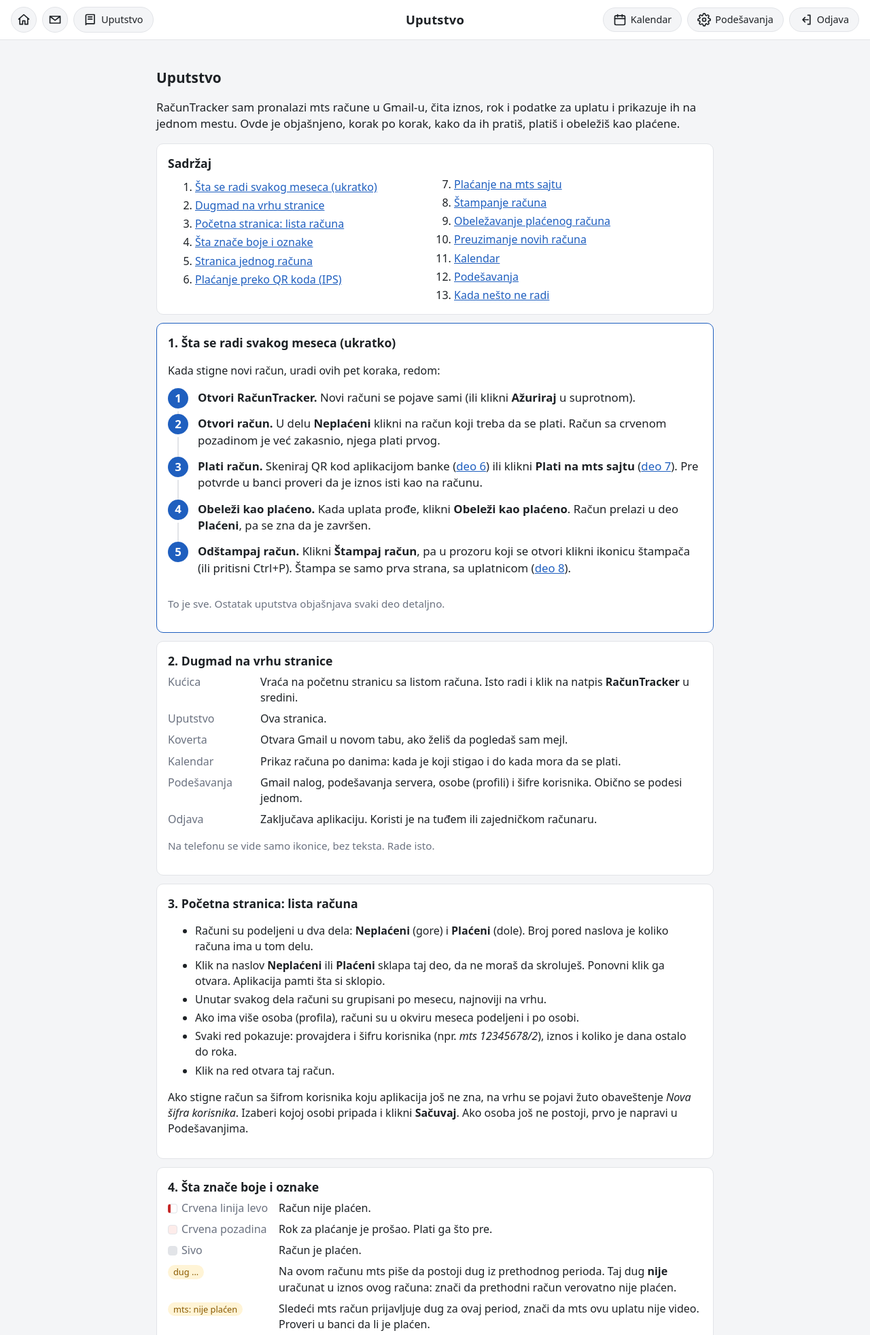
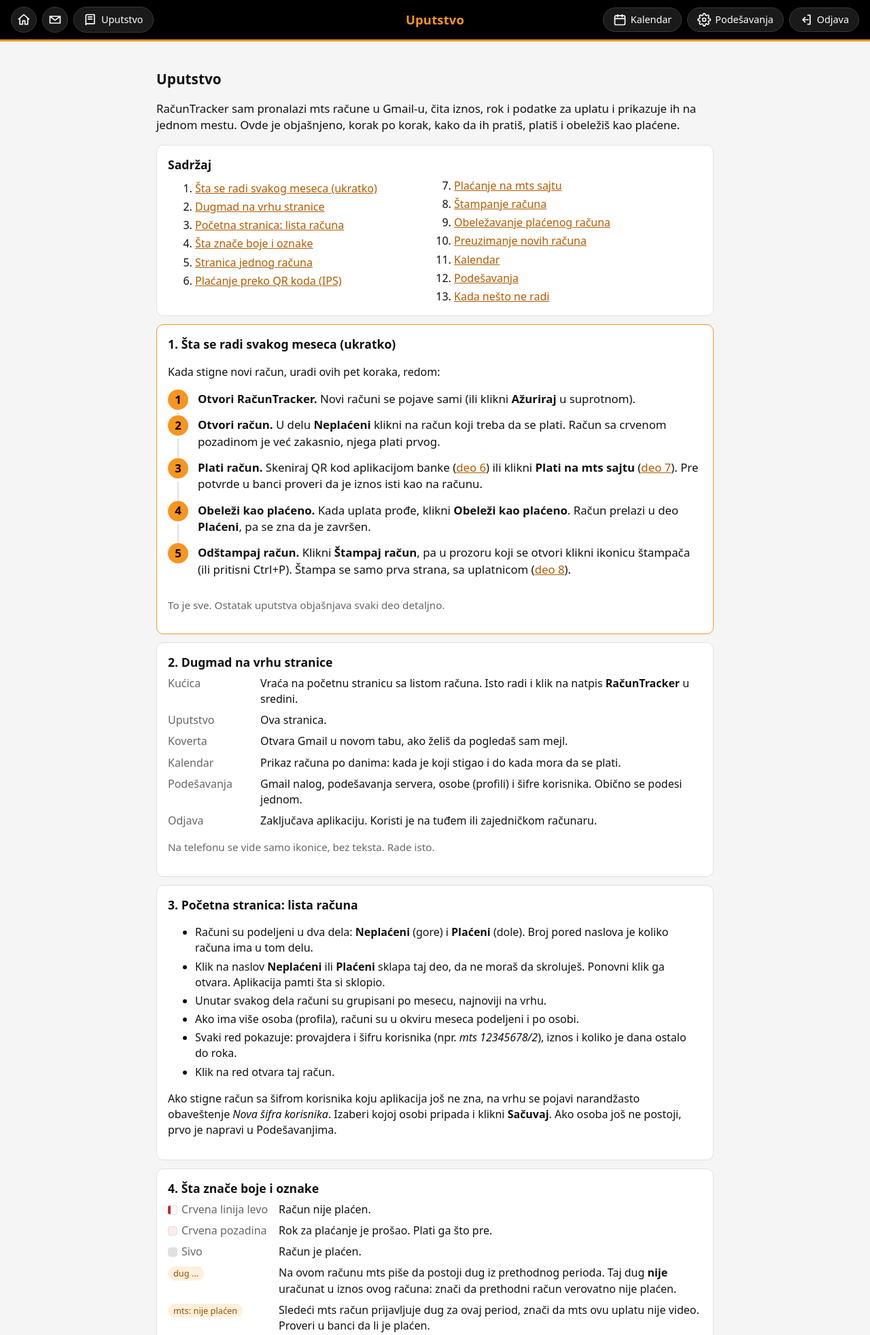
Before and after one commit to derdic23/racuntracker, a Flask app: page /uputstvo in a window 1280 px wide. Shown: the top 1964 px of the page at 68% size. Run offline with Flask 3, Linux system fonts and the light colour scheme; the visitor is signed in with stand-in values (Sample User, id 1); parts of the project's set-up code (start-up, migrations or seed data) failed here and were passed over.

Commit message:
style: orange/black team colors, update guide color names
Co-Authored-By: Claude Opus 5.5 <noreply@anthropic.com>

```diff
--- a/app/static/style.css
+++ b/app/static/style.css
@@ -1,32 +1,35 @@
 :root {
-  --bg: #f4f5f7; --card: #fff; --text: #1d2125; --muted: #6b7280; --line: #e2e4e8;
-  --red: #c62828; --red-bg: #fdecea; --warn: #8a5a00; --warn-bg: #fff4d6; --accent: #1f5fbf;
+  /* Team colors: orange #f79521, black, white. --link is orange dark enough to read on white. */
+  --bg: #f5f5f5; --card: #fff; --text: #111; --muted: #666; --line: #e0e0e0;
+  --red: #c62828; --red-bg: #fdecea; --warn: #9a4f00; --warn-bg: #fff0dc;
+  --accent: #f79521; --accent-ink: #000; --link: #b35c00;
 }
 @media (prefers-color-scheme: dark) {
   :root {
-    --bg: #15171a; --card: #1f2226; --text: #e8eaed; --muted: #9aa0a6; --line: #33373c;
-    --red: #ff6b6b; --red-bg: #3a1d1d; --warn: #f5c04a; --warn-bg: #3a3020; --accent: #6ea8ff;
+    --bg: #0a0a0a; --card: #171717; --text: #f2f2f2; --muted: #9a9a9a; --line: #2e2e2e;
+    --red: #ff6b6b; --red-bg: #3a1d1d; --warn: #f7b161; --warn-bg: #33240f; --link: #f79521;
   }
 }
 * { box-sizing: border-box; }
 body { margin: 0; background: var(--bg); color: var(--text); font: 16px/1.45 system-ui, sans-serif; }
 header { display: grid; grid-template-columns: 1fr auto 1fr; align-items: center; gap: 8px; padding: 10px 16px;
-  background: var(--card); border-bottom: 1px solid var(--line); position: sticky; top: 0; z-index: 10; }
+  background: #000; border-bottom: 3px solid var(--accent); position: sticky; top: 0; z-index: 10;
+  --bg: #1a1a1a; --text: #fff; --line: #3a3a3a; --link: var(--accent); }
 header nav { display: flex; justify-content: flex-end; align-items: center; gap: 8px; }
 header form { margin: 0; }
-.brand { font-weight: 800; font-size: 1.15rem; letter-spacing: .2px; color: var(--text); text-decoration: none; text-align: center; }
+.brand { font-weight: 800; font-size: 1.15rem; letter-spacing: .2px; color: var(--accent); text-decoration: none; text-align: center; }
 svg { width: 20px; height: 20px; fill: none; stroke: currentColor; stroke-width: 2; stroke-linecap: round; stroke-linejoin: round; flex: none; }
 .icon-button, .nav-button { display: inline-flex; align-items: center; gap: 6px; border: 1px solid var(--line); border-radius: 99px;
   background: var(--bg); color: var(--text); text-decoration: none; font: inherit; font-size: .9rem; cursor: pointer; }
 .icon-button { padding: 8px; }
 .header-left { display: flex; gap: 8px; }
 .nav-button { padding: 7px 14px; }
-.icon-button:hover, .nav-button:hover { border-color: var(--accent); color: var(--accent); }
+.icon-button:hover, .nav-button:hover { border-color: var(--accent); color: var(--link); }
 @media (max-width: 720px) { header .nav-button span { display: none; } header .nav-button { padding: 8px; } header nav { gap: 6px; } }
 @media (max-width: 400px) { header { padding: 10px 10px; gap: 4px; } .brand { font-size: 1rem; } .header-left { gap: 6px; } }
 main { max-width: 1400px; margin: 0 auto; padding: 16px 24px; }
 @media (max-width: 600px) { main { padding: 16px; } }
-a { color: var(--accent); }
+a { color: var(--link); }
 h1 { font-size: 1.3rem; margin: 24px 0 8px; }
 h2 { font-size: 1rem; color: var(--muted); margin: 16px 0 6px; }
 .card { background: var(--card); border: 1px solid var(--line); border-radius: 10px; padding: 16px; margin: 12px 0; }
@@ -59,8 +62,8 @@ dd.big { font-size: 1.4rem; font-weight: 700; }
 
 button, .button { display: inline-block; font: inherit; padding: 10px 16px; border-radius: 8px; cursor: pointer;
   border: 1px solid var(--line); background: var(--card); color: var(--text); text-decoration: none; }
-button.primary, .button.primary { background: var(--accent); border-color: var(--accent); color: #fff; }
-button.link { border: 0; background: none; padding: 0; color: var(--accent); }
+button.primary, .button.primary { background: var(--accent); border-color: var(--accent); color: var(--accent-ink); font-weight: 600; }
+button.link { border: 0; background: none; padding: 0; color: var(--link); }
 .qr { display: block; width: 100%; max-width: 320px; margin: 0 auto 12px; background: #fff; padding: 8px; border-radius: 8px; image-rendering: pixelated; }
 
 .login { max-width: 360px; margin: 40px auto; }
@@ -116,7 +119,7 @@ main { padding-bottom: 88px; }
 /* Info icon: explanation on hover, or on tap/focus on phones */
 .info { position: relative; display: inline-flex; align-items: center; justify-content: center; width: 18px; height: 18px; margin-left: 4px;
   border-radius: 50%; border: 1px solid var(--muted); color: var(--muted); font: italic 700 12px/1 Georgia, serif; cursor: help; vertical-align: middle; }
-.info:hover, .info:focus { border-color: var(--accent); color: var(--accent); outline: none; }
+.info:hover, .info:focus { border-color: var(--accent); color: var(--link); outline: none; }
 .info::after { content: attr(data-tip); position: absolute; left: -8px; bottom: calc(100% + 8px);
   width: max-content; max-width: min(280px, 80vw); padding: 8px 10px; border-radius: 8px; background: var(--text); color: var(--bg);
   font: 400 .85rem/1.4 system-ui, sans-serif; white-space: normal; text-align: left; pointer-events: none; opacity: 0; transition: opacity .12s; z-index: 20; }
@@ -132,10 +135,10 @@ main { padding-bottom: 88px; }
 .day.other { opacity: .4; }
 .day.today { border-color: var(--accent); box-shadow: inset 0 0 0 1px var(--accent); }
 .day .num { font-size: .8rem; color: var(--muted); }
-.day.today .num { color: var(--accent); font-weight: 700; }
+.day.today .num { color: var(--link); font-weight: 700; }
 .ev { display: block; font-size: .75rem; line-height: 1.3; padding: 2px 6px; border-radius: 6px; text-decoration: none;
   white-space: nowrap; overflow: hidden; text-overflow: ellipsis; border-left: 3px solid; }
-.ev.stigao { background: color-mix(in srgb, var(--accent) 15%, transparent); color: var(--accent); }
+.ev.stigao { background: color-mix(in srgb, var(--text) 8%, transparent); color: var(--text); }
 .ev.rok { background: var(--warn-bg); color: var(--warn); }
 .ev.rok.overdue { background: var(--red-bg); color: var(--red); }
 .ev.paid { background: transparent; color: var(--muted); }
@@ -148,7 +151,7 @@ main { padding-bottom: 88px; }
   .day { min-height: 56px; }
   .day .ev { padding: 0; height: 6px; border-left: 0; border-radius: 3px; }
   .day .ev span { display: none; }
-  .day .ev.stigao { background: var(--accent); }
+  .day .ev.stigao { background: var(--text); }
   .day .ev.rok { background: var(--warn); }
   .day .ev.rok.overdue { background: var(--red); }
   .day .ev.paid { background: var(--muted); }
@@ -192,10 +195,10 @@ main { padding-bottom: 88px; }
 .steps { list-style: none; counter-reset: step; padding: 0; margin: 12px 0; }
 .steps li { counter-increment: step; position: relative; padding: 0 0 14px 44px; margin: 0; font-size: 1.05rem; }
 .steps li::before { content: counter(step); position: absolute; left: 0; top: -2px; width: 30px; height: 30px; border-radius: 50%;
-  background: var(--accent); color: #fff; font-weight: 700; display: flex; align-items: center; justify-content: center; }
+  background: var(--accent); color: var(--accent-ink); font-weight: 700; display: flex; align-items: center; justify-content: center; }
 .steps li:not(:last-child)::after { content: ""; position: absolute; left: 14px; top: 32px; bottom: 2px; border-left: 2px solid var(--line); }
 
 .to-top { position: fixed; right: 16px; bottom: 16px; z-index: 10; width: 48px; height: 48px; padding: 0; border-radius: 50%;
-  display: flex; align-items: center; justify-content: center; background: var(--accent); border-color: var(--accent); color: #fff;
+  display: flex; align-items: center; justify-content: center; background: var(--accent); border-color: var(--accent); color: var(--accent-ink);
   box-shadow: 0 4px 14px rgba(0, 0, 0, .25); }
 .to-top[hidden] { display: none; }
--- a/app/templates/guide.html
+++ b/app/templates/guide.html
@@ -62,7 +62,7 @@ Ovde je objašnjeno, korak po korak, kako da ih pratiš, platiš i obeležiš ka
     <li>Svaki red pokazuje: provajdera i šifru korisnika (npr. <i>mts 12345678/2</i>), iznos i koliko je dana ostalo do roka.</li>
     <li>Klik na red otvara taj račun.</li>
   </ul>
-  <p>Ako stigne račun sa šifrom korisnika koju aplikacija još ne zna, na vrhu se pojavi žuto obaveštenje <i>Nova šifra korisnika</i>.
+  <p>Ako stigne račun sa šifrom korisnika koju aplikacija još ne zna, na vrhu se pojavi narandžasto obaveštenje <i>Nova šifra korisnika</i>.
   Izaberi kojoj osobi pripada i klikni <b>Sačuvaj</b>. Ako osoba još ne postoji, prvo je napravi u Podešavanjima.</p>
 </section>
 
@@ -86,7 +86,7 @@ Ovde je objašnjeno, korak po korak, kako da ih pratiš, platiš i obeležiš ka
     <li><b>Plati IPS-om</b> (sredina): QR kod za plaćanje iz aplikacije banke.</li>
     <li><b>Plati</b> (desno): plaćanje na mts sajtu, štampanje i PDF.</li>
   </ul>
-  <p>Iznad toga mogu da stoje žuta upozorenja (dug, sumnjiv mejl, podaci za proveru). Pročitaj ih pre plaćanja.</p>
+  <p>Iznad toga mogu da stoje narandžasta upozorenja (dug, sumnjiv mejl, podaci za proveru). Pročitaj ih pre plaćanja.</p>
   <p class="note"><b>Sumnjiv mejl</b> znači da nije potvrđeno da je mejl stvarno poslao mts. Takav račun ne plaćaj dok ne proveriš PDF i ne uporediš ga sa prethodnim računima.</p>
 </section>
 
@@ -138,7 +138,7 @@ Ovde je objašnjeno, korak po korak, kako da ih pratiš, platiš i obeležiš ka
 <section class="card" id="novi">
   <h2>10. Preuzimanje novih računa</h2>
   <ul>
-    <li>Klikni plavo dugme <b>Ažuriraj</b> dole desno na početnoj stranici. Provera može da potraje do minut, sačekaj da se stranica osveži.</li>
+    <li>Klikni narandžasto dugme <b>Ažuriraj</b> dole desno na početnoj stranici. Provera može da potraje do minut, sačekaj da se stranica osveži.</li>
     <li>Na vrhu se pojavi poruka koliko je novih računa stiglo.</li>
     <li>Proverava se pošta čiji naslov sadrži <i>mts</i>: labela <i>Racuni</i>, svi mejlovi i spam. Račun se prepoznaje po naslovu (<i>eRačun za mts usluge</i>) i PDF prilogu, sa bilo koje adrese. Račun sa adrese koja nije mts (<i>mts.rs</i>, <i>mtsracun.rs</i>) obeležava se kao sumnjiv. Prosleđeni mejlovi (<i>Fwd:</i>) i ostali mejlovi se ne čitaju.</li>
     <li>Isti račun se nikad ne doda dva puta, pa dugme može slobodno da se klikne više puta.</li>
@@ -149,8 +149,8 @@ Ovde je objašnjeno, korak po korak, kako da ih pratiš, platiš i obeležiš ka
   <h2>11. Kalendar</h2>
   <ul>
     <li>Pokazuje jedan mesec. Strelicama ide na prethodni i sledeći mesec, a <b>Danas</b> vraća na tekući.</li>
-    <li><span class="ev stigao inline">plavo</span> je dan kada je račun izdat (stigao).</li>
-    <li><span class="ev rok inline">žuto</span> je rok za plaćanje, <span class="ev rok overdue inline">crveno</span> je rok koji je prošao, a sivo je plaćen račun.</li>
+    <li><span class="ev stigao inline">crno</span> (u tamnom režimu belo) je dan kada je račun izdat (stigao).</li>
+    <li><span class="ev rok inline">narandžasto</span> je rok za plaćanje, <span class="ev rok overdue inline">crveno</span> je rok koji je prošao, a sivo je plaćen račun.</li>
     <li>Klik na oznaku otvara račun. Ispod kalendara je isti spisak u obliku liste.</li>
     <li>Na telefonu su oznake samo obojene crtice. Detalji su u listi ispod kalendara.</li>
   </ul>
```
